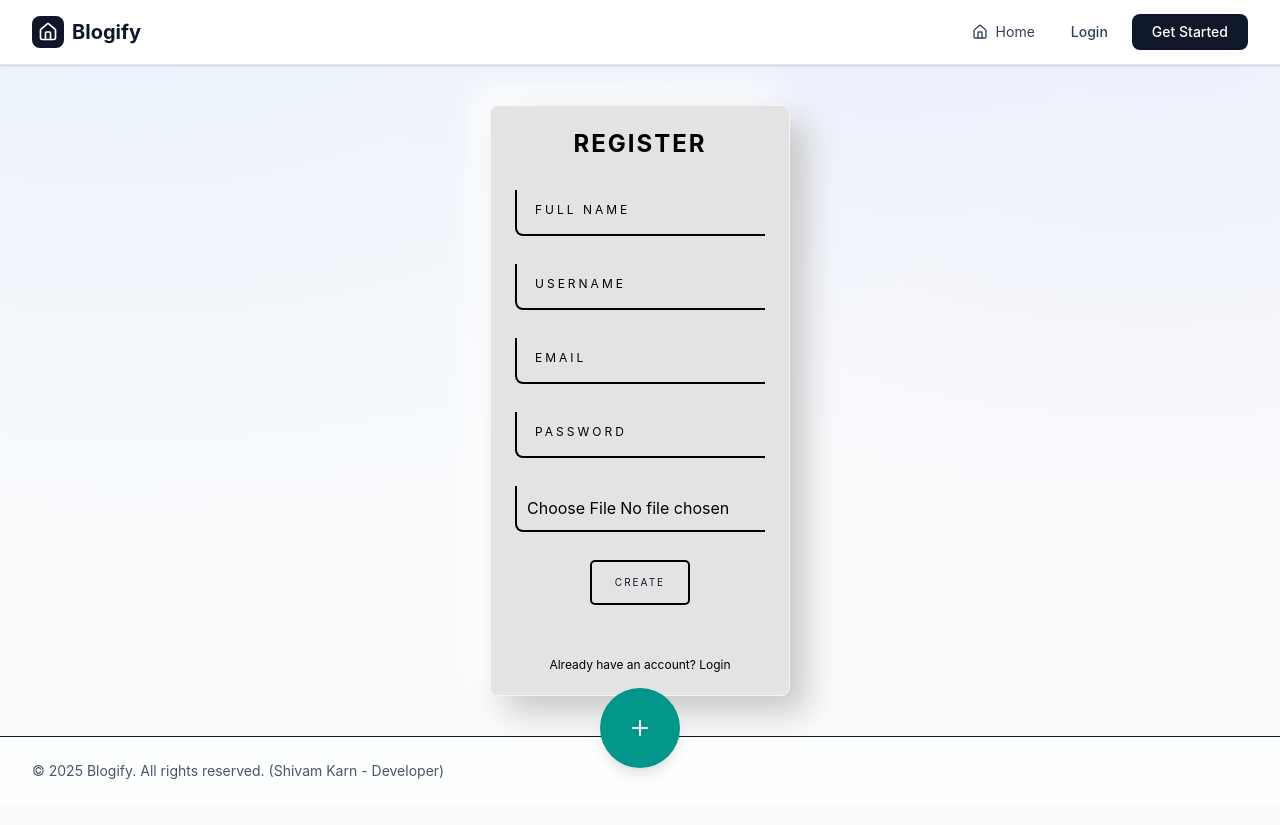
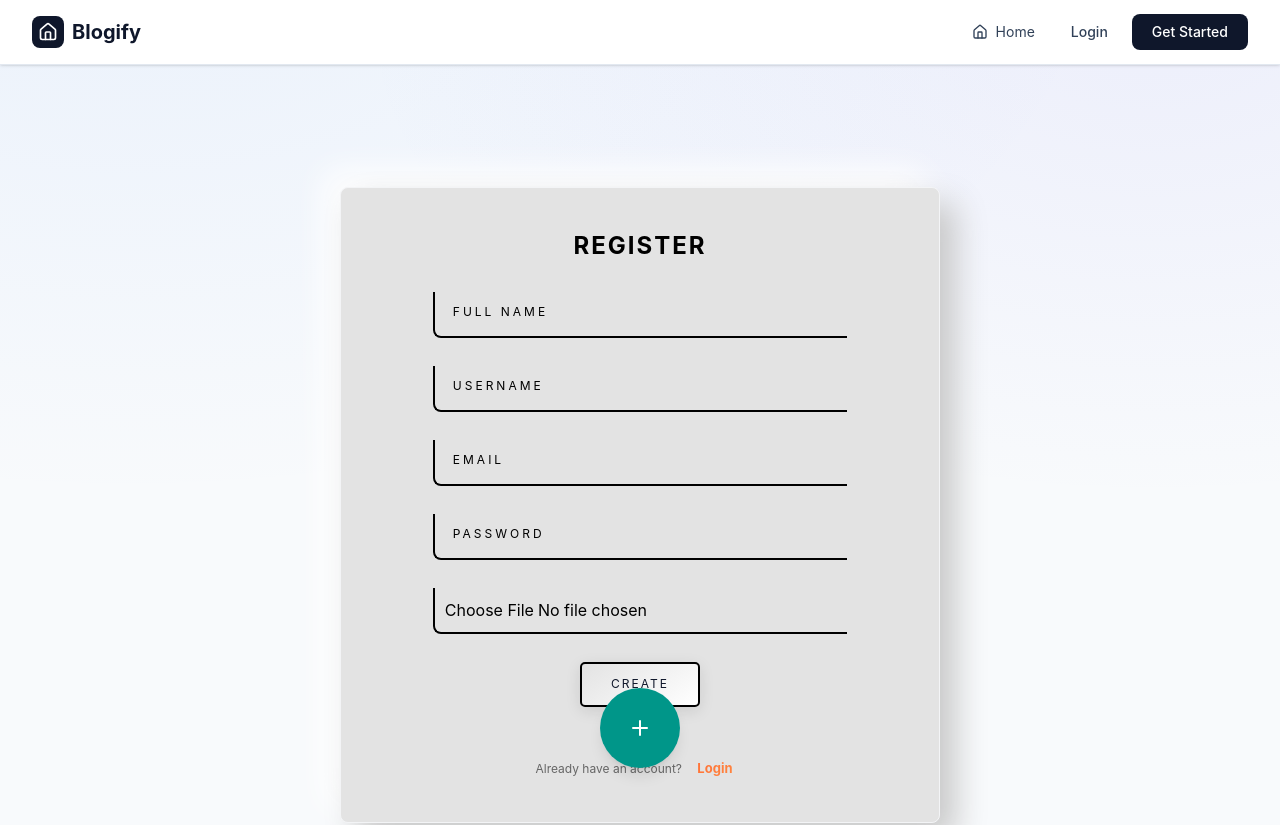
Before and after one commit to Shivam67Code/Blog-Website, a React (Vite) app in the folder frontend/: page /register in a window 1280 px wide. Shown: the top 825 px of the page. Built offline with nearby package versions, Linux system fonts and the light colour scheme; a web font is replaced by a local one.

Commit message:
Changed BUtton Look.

```diff
--- a/frontend/src/features/auth/Register.tsx
+++ b/frontend/src/features/auth/Register.tsx
@@ -82,16 +82,22 @@ export default function Register() {
               className="file-input"
               required
             />
-            {/* <span style={{ left: 0, marginLeft: 10 }}>Avatar</span> */}
           </div>
 
           <button className="enter" type="submit" disabled={loading}>
-            {loading ? <Loader /> : "Create"}
+            <span className="button-text">{loading ? <Loader /> : "Create"}</span>
+            <span className="button-bg"></span>
           </button>
 
-          <div style={{ marginTop: 8 }}>
-            <Link to="/login" style={{ fontSize: 12, color: "#000" }}>
-              Already have an account? Login
+          <div style={{ marginTop: 8, textAlign: "center" }}>
+            <span style={{ fontSize: 12, color: "#666" }}>
+              Already have an account?{" "}
+            </span>
+            <Link
+              to="/login"
+              className="loginLink"
+            >
+              Login
             </Link>
           </div>
         </form>
@@ -101,6 +107,14 @@ export default function Register() {
 }
 
 const StyledWrapper = styled.div`
+  .container {
+    display: flex;
+    justify-content: center;
+    align-items: center;
+    min-height: 100vh;
+    width: 100%;
+  }
+
   .login {
     color: #000;
     text-transform: uppercase;
@@ -114,19 +128,22 @@ const StyledWrapper = styled.div`
     display: flex;
     justify-content: center;
     align-items: center;
-    min-height: 450px;
-    width: 300px; /* match login width */
+    min-height: 550px;
+    width: 50vw;
+    max-width: 600px;
+    min-width: 400px;
     flex-direction: column;
     gap: 28px;
     background: #e3e3e3;
     box-shadow: 16px 16px 32px #c8c8c8, -16px -16px 32px #fefefe;
     border-radius: 8px;
-    padding: 20px;
+    padding: 40px;
   }
 
   .inputBox {
     position: relative;
-    width: 250px; /* match login input width */
+    width: 80%;
+    max-width: 500px;
   }
 
   .inputBox input[type="text"],
@@ -147,7 +164,6 @@ const StyledWrapper = styled.div`
     box-sizing: border-box;
   }
 
-  /* keep native file input visible and clickable; style lightly to match other inputs */
   .inputBox .file-input {
     background: transparent;
   }
@@ -188,25 +204,120 @@ const StyledWrapper = styled.div`
 
   .enter {
     height: 45px;
-    width: 100px;
+    width: 120px;
     border-radius: 5px;
     border: 2px solid #000;
     cursor: pointer;
-    background-color: transparent;
-    transition: 0.5s;
+    background: linear-gradient(145deg, #e3e3e3, #ffffff);
+    transition: all 0.4s cubic-bezier(0.68, -0.55, 0.265, 1.55);
     text-transform: uppercase;
-    font-size: 10px;
+    font-size: 12px;
     letter-spacing: 2px;
     margin-bottom: 1em;
+    position: relative;
+    overflow: hidden;
+    z-index: 1;
+    box-shadow: 0 4px 15px rgba(0, 0, 0, 0.1);
+  }
+
+  .button-text {
+    position: relative;
+    z-index: 2;
+    transition: all 0.4s ease;
+    display: inline-block;
+  }
+
+  .button-bg {
+    position: absolute;
+    top: 0;
+    left: -100%;
+    width: 100%;
+    height: 100%;
+    background: linear-gradient(135deg, #ff6b35 0%, #ff8c42 50%, #ffa85c 100%);
+    transition: all 0.5s cubic-bezier(0.68, -0.55, 0.265, 1.55);
+    z-index: 1;
+  }
+
+  .enter:hover {
+    border-color: #ff6b35;
+    box-shadow: 0 6px 25px rgba(255, 107, 53, 0.4);
+    transform: translateY(-3px);
+  }
+
+  .enter:hover .button-bg {
+    left: 0;
+  }
+
+  .enter:hover .button-text {
+    color: white;
+    transform: scale(1.05);
   }
 
   .enter:disabled {
     opacity: 0.6;
     cursor: not-allowed;
+    box-shadow: 0 4px 15px rgba(0, 0, 0, 0.1);
   }
 
-  .enter:hover {
-    background-color: rgb(0, 0, 0);
-    color: white;
+  .enter:disabled:hover {
+    transform: none;
+    border-color: #000;
+  }
+
+  .enter:disabled .button-bg {
+    left: -100%;
+  }
+
+  .enter:active:not(:disabled) {
+    transform: translateY(-1px);
+    box-shadow: 0 4px 15px rgba(255, 107, 53, 0.3);
+  }
+
+  .loginLink {
+    font-size: 13px;
+    font-weight: bold;
+    color: #000;
+    text-decoration: none;
+    padding: 4px 12px;
+    background: linear-gradient(135deg, #ff6b35 0%, #ff8c42 100%);
+    background-clip: text;
+    -webkit-background-clip: text;
+    -webkit-text-fill-color: transparent;
+    position: relative;
+    transition: all 0.3s ease;
+    display: inline-block;
+  }
+
+  .loginLink::before {
+    content: '';
+    position: absolute;
+    bottom: -2px;
+    left: 50%;
+    width: 0;
+    height: 2px;
+    background: linear-gradient(135deg, #ff6b35 0%, #ff8c42 100%);
+    transform: translateX(-50%);
+    transition: width 0.3s ease;
+  }
+
+  .loginLink:hover::before {
+    width: 100%;
+  }
+
+  .loginLink:hover {
+    filter: brightness(1.2);
+    transform: translateY(-2px);
+  }
+
+  @media (max-width: 768px) {
+    .card {
+      width: 90vw;
+      min-width: 300px;
+      padding: 30px 20px;
+    }
+
+    .inputBox {
+      width: 90%;
+    }
   }
 `;
```
